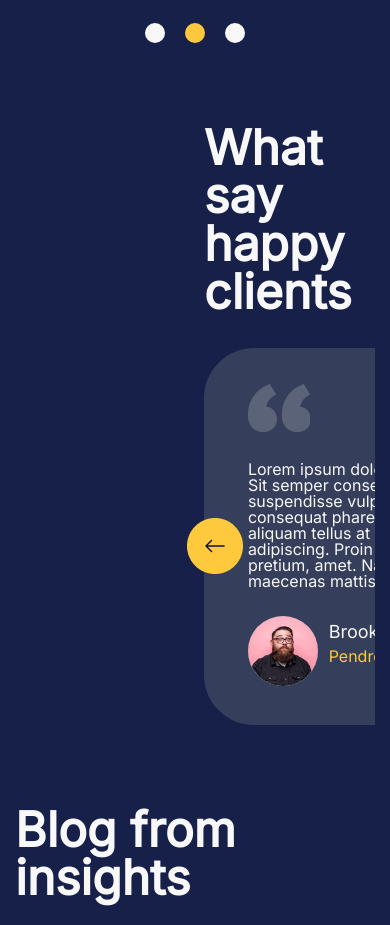
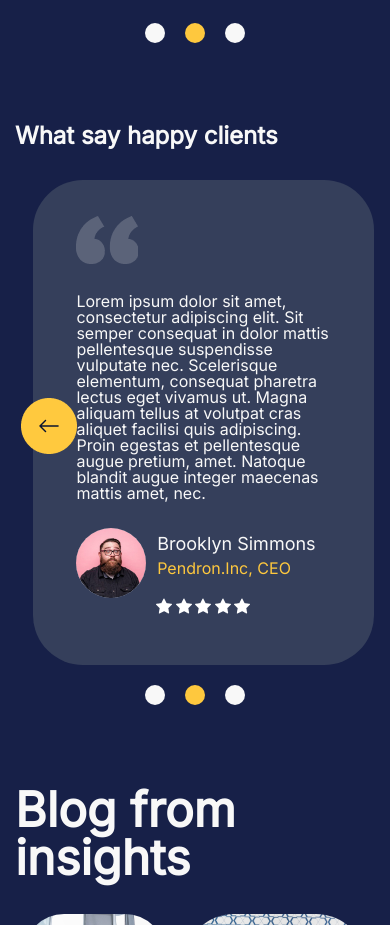
Before and after one commit to AaleksanderK/Digital_agency, a plain HTML site: page index.html in a window 390 px wide. Shown: the part 4960-5885 px from the top of the page. Drawn offline with Linux system fonts and the light colour scheme.

Commit message:
add adaptive section reviews

```diff
--- a/index.html
+++ b/index.html
@@ -358,13 +358,24 @@
 										integer maecenas mattis amet, nec.
 									</p>
 									<div class="reviews-card-user">
-										<img
+										<div class="reviews-inform-user">
+
+											<img
 											class="user__photo"
 											src="./src/assets/image/pictures/user-photo-brooklyn.jpg"
 											alt="user photo brooklyn simmons"
-										/>
-										<h2 class="user__name">Brooklyn Simmons</h2>
-										<h2 class="user__profession">Pendron.Inc, CEO</h2>
+											/>
+											<h2 class="user__name">Brooklyn Simmons</h2>
+											<h2 class="user__profession">Pendron.Inc, CEO</h2>
+										</div>
+										<div class="user__stars">
+											<img class="user__star" src="./src/assets/image/icons/star.png" alt="star">
+											<img class="user__star" src="./src/assets/image/icons/star.png" alt="star">
+											<img class="user__star" src="./src/assets/image/icons/star.png" alt="star">
+											<img class="user__star" src="./src/assets/image/icons/star.png" alt="star">
+											<img class="user__star" src="./src/assets/image/icons/star.png" alt="star">
+
+										</div>
 									</div>
 								</div>
 								<div class="reviews-cards__reviews-card">
@@ -394,6 +405,7 @@
 									</div>
 								</div>
 							</div>
+							<div class="pagination"></div>
 						</div>
 					</div>
 				</section>
--- a/src/styles/scss/components/_reviews.scss
+++ b/src/styles/scss/components/_reviews.scss
@@ -41,12 +41,17 @@
 		}
 	}
 }
-
+.reviews-card-user{
+	display: flex;
+	justify-content: space-between;
+}
 .user {
 	&__photo {
 		border-radius: 50px;
 		float: left;
 		margin-right: 0.8rem;
+		width: 70px;
+		height: 70px;
 	}
 
 	&__name {
@@ -54,6 +59,7 @@
 		font-size: 18px;
 		color: $textColor;
 		padding: 0.5rem;
+		width: 255px;
 	}
 
 	&__profession {
@@ -62,3 +68,34 @@
 		color: $battonColor;
 	}
 }
+@media (max-width: 500px) {
+	.reviews__title {
+		font-size: 24px;
+		padding: 6rem 0rem 2.4rem;
+	}
+	.reviews-cards__reviews-card-left {
+		margin: 0 1.6rem 20px 1.3rem;
+	}
+	.reviews-card {
+		&__paragraph {
+			color: $textColor;
+			width: 265px;
+			padding: 2rem 0;
+		}
+		&__pointer {
+			&::after {
+				content: url(../../../../src/assets/image/icons/Vector-pointer-left.png);
+				display: block;
+				position: absolute;
+				top: 45%;
+				left: -3.5%;
+			}
+		}
+	}
+	.reviews-card-user{
+flex-direction: column;
+	}
+	.user__stars{
+		padding-left: 80px;
+	}
+}
```
Also changed, not shown: src/assets/image/icons/star.png (added), src/styles/css/main.css, src/styles/css/main.min.css.
